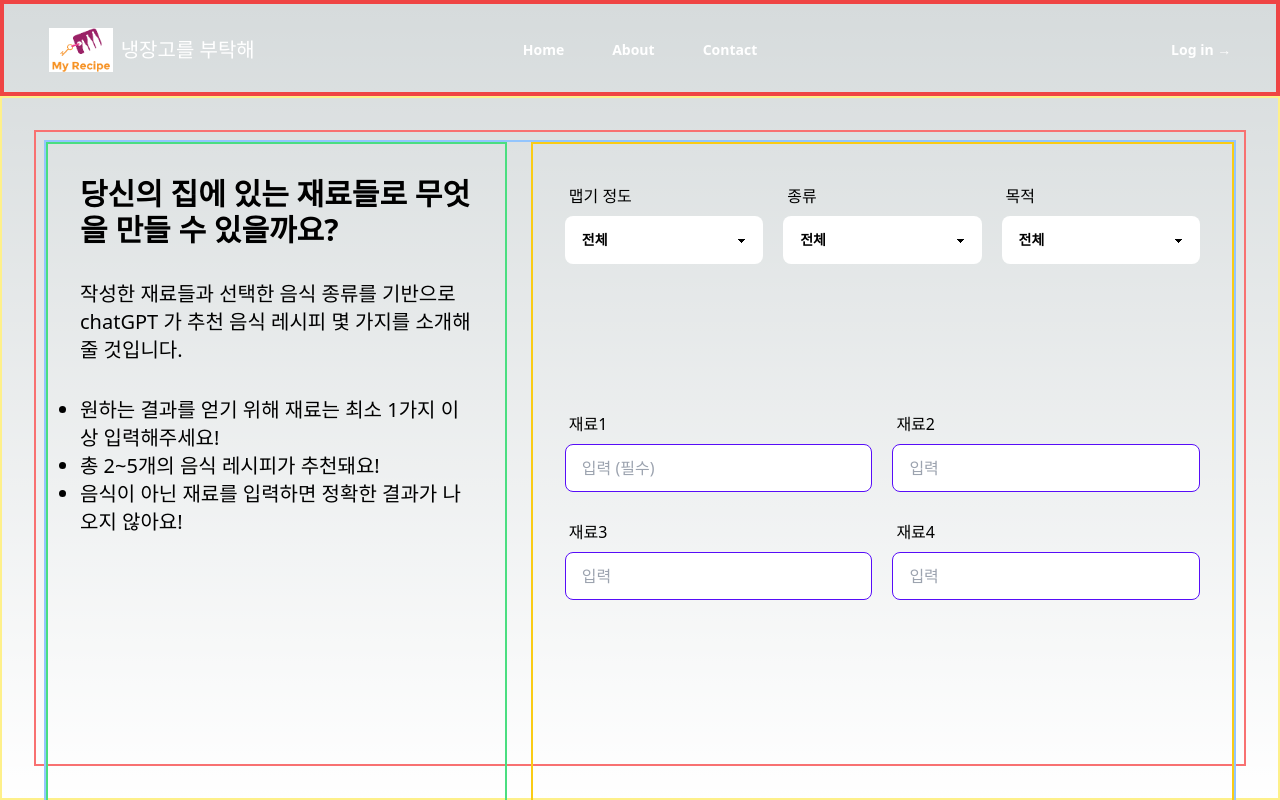
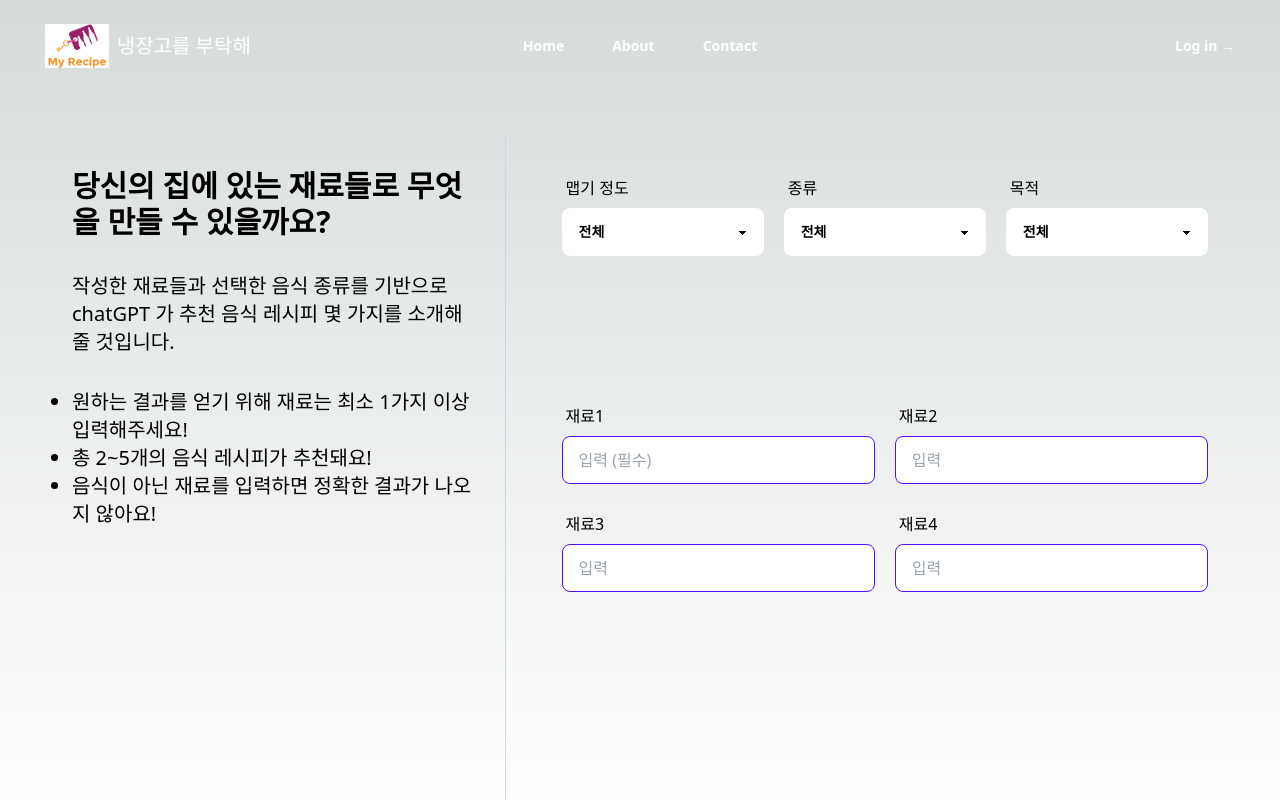
Before and after one commit to dlwlsdn201/project--recommend-recipes--nextjs, a Next.js app in the folder client/: page /home in a window 1280 px wide. Shown: the top 800 px of the page. Built offline with nearby package versions, Linux system fonts and the light colour scheme.

Commit message:
:lipstick: 개발용 container Element 요소들의 border 속성 삭제

```diff
--- a/client/components/Home/index.tsx
+++ b/client/components/Home/index.tsx
@@ -82,10 +82,10 @@ const MainComponent = () => {
 		!material1 && !material2 && !material3 && !material4
 	);
 	return (
-		<div className='root-container h-[100%] border-red-400 border-2 p-2'>
-			<div className='inner-container grid gap-6 tablet:grid-cols-5 grid-cols-1 grid-rows-1 border-blue-300 border-2'>
+		<div className='root-container h-[100%] p-2'>
+			<div className='inner-container grid gap-6 tablet:grid-cols-5 grid-cols-1 grid-rows-1 '>
 				<div
-					className='area--left border-green-400 border-2 col-span-2 p-8 flex items-start'
+					className='area--left col-span-2 p-8 flex items-start border-r border-gray-300'
 					data-testid='homePage-description'>
 					<div className='inner-wrapper h-fit'>
 						<div className='title mobile:text-lg laptop:text-3xl'>
@@ -112,7 +112,7 @@ const MainComponent = () => {
 						</div>
 					</div>
 				</div>
-				<div className='area--right border-yellow-400 border-2 col-span-3'>
+				<div className='area--right col-span-3'>
 					<Loading spinning={loading}>
 						<div className='inner-wrapper grid grid-rows-12 grid-cols-1 gap-8 p-8'>
 							<div className='filters--wrapper grid row-start-1 tablet:grid-cols-3 mobile:grid-cols-1 gap-5'>
--- a/client/components/header.tsx
+++ b/client/components/header.tsx
@@ -8,7 +8,7 @@ export default function Example() {
 	const [mobileMenuOpen, setMobileMenuOpen] = useState(false);
 
 	return (
-		<header className='sticky left-0 top-0 h-24 bg-dark border-4 border-red-500'>
+		<header className='sticky left-0 top-0 h-24 bg-dark '>
 			<nav
 				className=' flex max-w-[100%] mx-[1%] items-center justify-between p-6 laptop:px-8'
 				aria-label='Global'>
--- a/client/components/layout.tsx
+++ b/client/components/layout.tsx
@@ -6,9 +6,7 @@ const Layout = ({ children }) => {
 		<div className='relative h-[100%]'>
 			<Header />
 			<main>
-				<div className='h-[100%] w-[100%] p-[2em] border-2 border-yellow-200'>
-					{children}
-				</div>
+				<div className='h-[100%] w-[100%] p-[2em] '>{children}</div>
 			</main>
 			{/* <footer>footer</footer> */}
 		</div>
```
